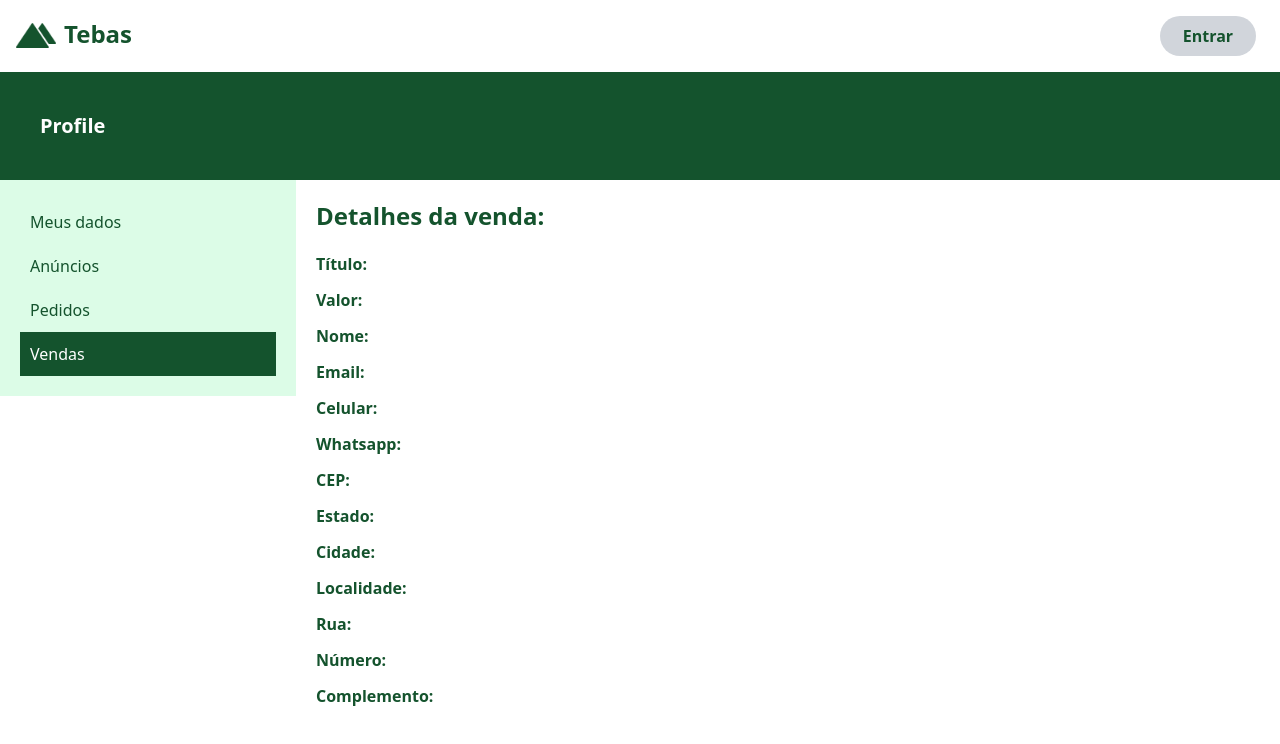
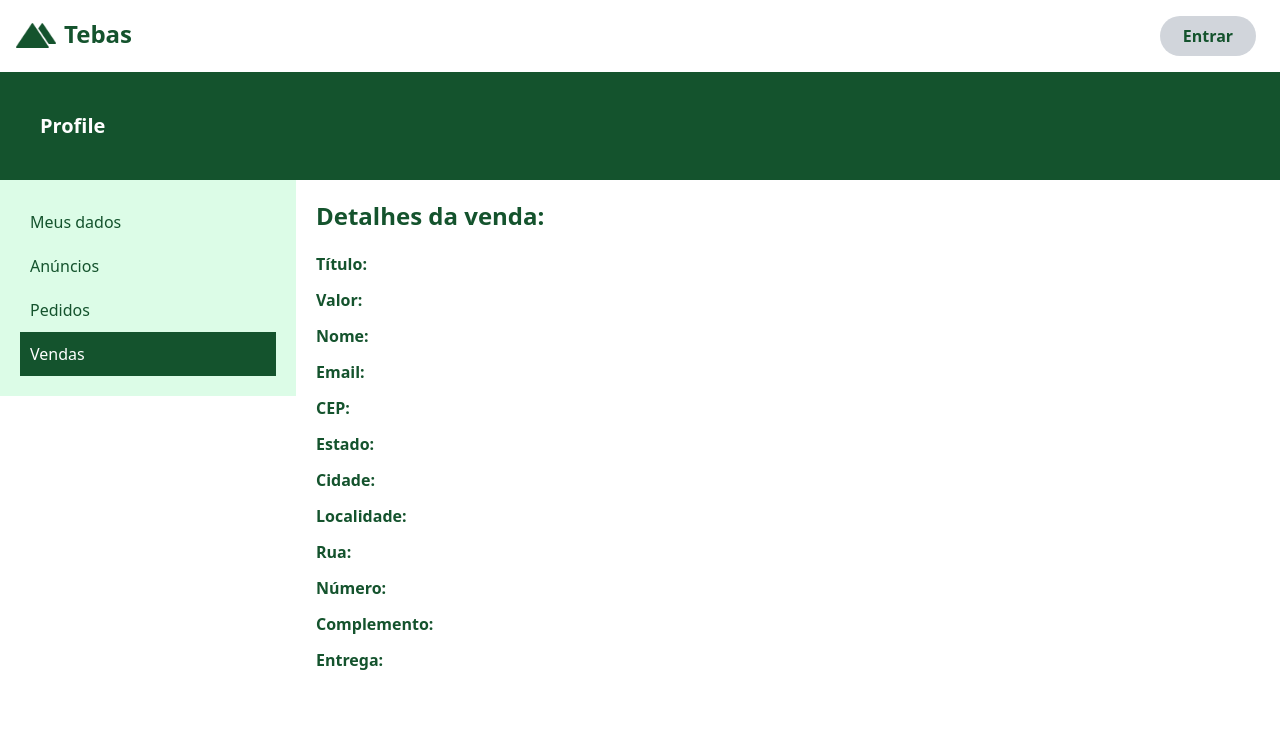
Before and after one commit to paulotss/acr_sales, a React (Create React App) app: page /profile/sale/1 in a window 1280 px wide. Shown: the top 744 px of the page. Built offline with nearby package versions, Linux system fonts and the light colour scheme; no server answers.

Commit message:
Add shipping address for ShowSale component

```diff
--- a/src/pages/Profile/ShowSale.js
+++ b/src/pages/Profile/ShowSale.js
@@ -22,6 +22,12 @@ const ShowSale = () => {
       cellPhone: "",
       whatsapp: ""
     },
+    shipping: {
+      id: null,
+      name: null,
+      address: null,
+      price: null,
+    },
     cep: "",
     state: "",
     country: "",
@@ -38,7 +44,6 @@ const ShowSale = () => {
         `/sale/product/${id}`
       );
       setSale(result.data);
-      console.log(sale);
     } catch (error) {
       console.log(error);
     }
@@ -74,14 +79,6 @@ const ShowSale = () => {
               { sale.users.email }
             </p>
             <p className="mb-3">
-              <span className="font-bold">Celular: </span>
-              { sale.users.cellPhone }
-            </p>
-            <p className="mb-3">
-              <span className="font-bold">Whatsapp: </span>
-              { sale.users.whatsapp }
-            </p>
-            <p className="mb-3">
               <span className="font-bold">CEP: </span>
               { sale.cep }
             </p>
@@ -109,6 +106,10 @@ const ShowSale = () => {
               <span className="font-bold">Complemento: </span>
               { sale.complement }
             </p>
+            <p>
+              <span className="font-bold">Entrega: </span>
+              { sale.shipping.address }
+            </p>
           </article>
         </section>
       </section>
```
